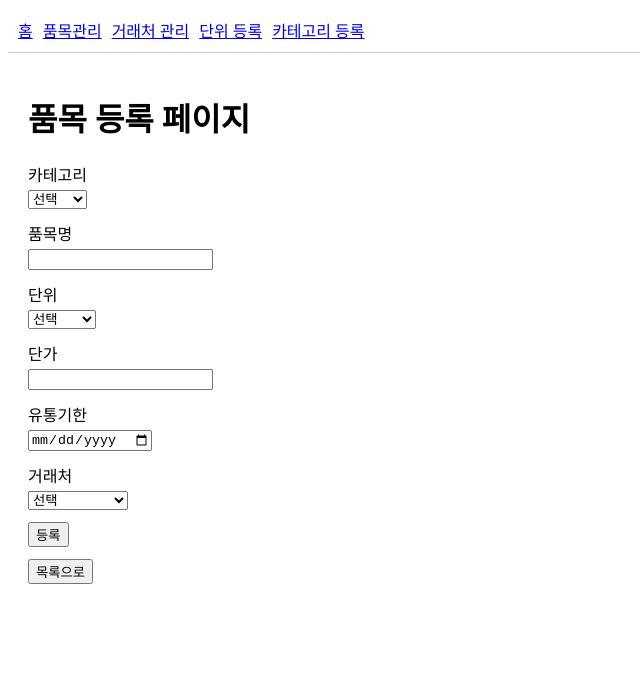
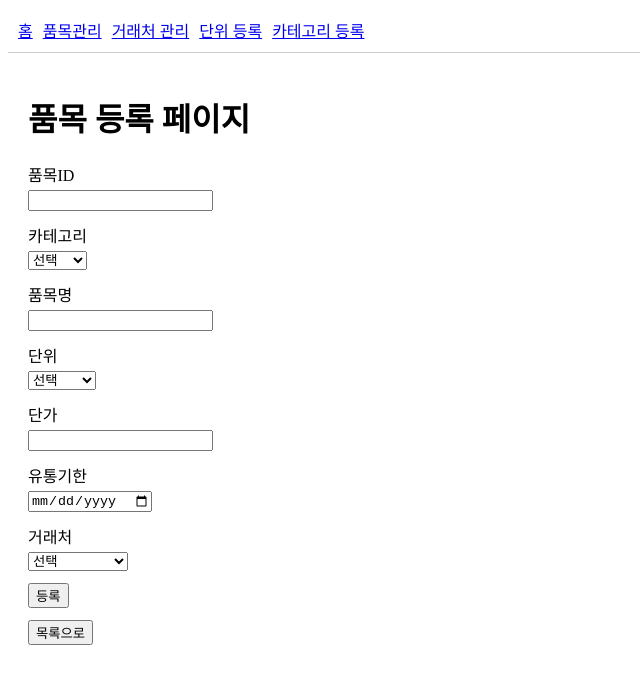
Before and after one commit to ERP-Masters/RamenERP_Front, a React (Vite) app in the folder ramenerp_front/: page /product/register in a window 1280 px wide. Shown: the top 684 px of the page, without its empty margins (0-640 px from the left). Built offline with nearby package versions, Linux system fonts and the light colour scheme.

Commit message:
feat:LKH api test

```diff
--- a/ramenerp_front/package.json
+++ b/ramenerp_front/package.json
@@ -16,9 +16,11 @@
   },
   "devDependencies": {
     "@eslint/js": "^9.36.0",
+    "@types/node": "^24.6.2",
     "@types/react": "^19.1.13",
     "@types/react-dom": "^19.1.9",
     "@types/react-router-dom": "^5.3.3",
+    "@vitejs/plugin-react": "^5.0.4",
     "@vitejs/plugin-react-swc": "^4.1.0",
     "eslint": "^9.36.0",
     "eslint-plugin-react-hooks": "^5.2.0",
--- a/ramenerp_front/src/pages/ItemRegisterForm.tsx
+++ b/ramenerp_front/src/pages/ItemRegisterForm.tsx
@@ -2,13 +2,13 @@
 import React, { useState } from "react";
 
 export interface ProductData {
-  item_id: String
+  item_id: string
   name: string;
-  category_id: string;
+  category_id: string; // 폼 상태는 string 유지
   vendor_id: string;
   unit_id: string;
-  unit_price: string;   // 폼 단계에선 문자열
-  expiry_date: string;  // yyyy-mm-dd
+  unit_price: string;  // 폼 단계에선 문자열
+  expiry_date: string; // yyyy-mm-dd
 }
 
 interface ItemRegisterFormProps {
@@ -37,7 +37,7 @@ const ItemRegisterForm: React.FC<ItemRegisterFormProps> = ({ onSubmit }) => {
     name: "",
     category_id: "",
     vendor_id: "",
-    unit_id: "",       // ← 변경
+    unit_id: "",
     unit_price: "",
     expiry_date: "",
   });
@@ -75,29 +75,67 @@ const ItemRegisterForm: React.FC<ItemRegisterFormProps> = ({ onSubmit }) => {
     e.preventDefault();
     set_error_message("");
 
-    // 트리밍
+    // ⚠️ 전송 테스트 목적: ID 필드를 전부 "1"로 강제
+    //    (원래 로직은 아래 주석 참고)
+    const forced_ids = {
+      category_id: "1",
+      unit_id: "1",
+      vendor_id: "1",
+    };
+
+    // 🔧 트리밍 + 강제 ID 반영
     const trimmed: ProductData = {
       ...form_data,
-      category_id: form_data.category_id.trim(),
+      ...forced_ids, // ← 여기서 카테고리/단위/거래처를 "1"로 덮어씀
+      item_id: form_data.item_id.trim(),
       name: form_data.name.trim(),
-      unit_id: form_data.unit_id.trim(),
       unit_price: form_data.unit_price.trim(),
       expiry_date: form_data.expiry_date.trim(),
-      vendor_id: form_data.vendor_id.trim(),
+      // category_id: form_data.category_id.trim(), // ← 원래 로직 (주석처리)
+      // unit_id: form_data.unit_id.trim(),         // ← 원래 로직 (주석처리)
+      // vendor_id: form_data.vendor_id.trim(),     // ← 원래 로직 (주석처리)
     };
 
+    // 상태에도 반영해 두면 유효성 검사에서 빈 값으로 걸리지 않음
     set_form_data(trimmed);
 
+    // ✅ 강제값이 반영된 상태로 유효성 검사
     if (!is_valid_form()) {
       set_error_message("필수 항목을 확인해주세요. (카테고리/품목명/단위/단가/거래처, 날짜 형식)");
       return;
     }
 
+    // ⚠️ 지금은 통신 확인만을 위해 onSubmit에 강제 ID가 들어간 payload를 전달
     onSubmit(trimmed);
+
+    /**
+     * 📌 참고: 실제 서버로 숫자를 보내려면(권장)
+     *  - 이 시점에서 문자열("1") → 숫자(1) 변환을 추가하고 fetch 하세요.
+     *  - 예)
+     *    const dto = {
+     *      ...trimmed,
+     *      category_id: Number(trimmed.category_id),
+     *      unit_id: Number(trimmed.unit_id),
+     *      vendor_id: Number(trimmed.vendor_id),
+     *      unit_price: Number(trimmed.unit_price),
+     *    };
+     *    await fetch("/api/products", { method: "POST", headers: { "Content-Type": "application/json" }, body: JSON.stringify(dto) });
+     */
   };
 
   return (
     <form onSubmit={handle_submit} noValidate>
+      <label htmlFor="item_id" style={label_style}>품목ID</label>
+      <input
+        id="item_id"
+        name="item_id"
+        type="text"
+        value={form_data.item_id}
+        onChange={handle_change}
+        style={input_style}
+        required
+      />
+
       <label htmlFor="category_id" style={label_style}>카테고리</label>
       <select
         id="category_id"
@@ -126,10 +164,10 @@ const ItemRegisterForm: React.FC<ItemRegisterFormProps> = ({ onSubmit }) => {
         required
       />
 
-      <label htmlFor="unit" style={label_style}>단위</label>
+      <label htmlFor="unit_id" style={label_style}>단위</label>
       <select
-        id="unit"
-        name="unit"
+        id="unit_id"
+        name="unit_id"
         value={form_data.unit_id}
         onChange={handle_change}
         style={input_style}
--- a/ramenerp_front/src/pages/ItemRegisterPage.tsx
+++ b/ramenerp_front/src/pages/ItemRegisterPage.tsx
@@ -9,20 +9,27 @@ interface CreateProductDto {
   category_id: number;
   vendor_id: number;
   unit_id: number;
-  unit_price: number;       // 서버로는 숫자 전송
-  expiry_date?: string;     // ISO(YYYY-MM-DD 또는 YYYY-MM-DDT00:00:00Z 등)
+  unit_price: number;   // @IsInt
+  expiry_date?: string; // "YYYY-MM-DD" 허용
 }
 
+const to_int = (value: string): number => {
+  const n = Number(value);
+  if (!Number.isFinite(n) || !Number.isInteger(n)) {
+    throw new Error("정수 필드에 잘못된 값이 있습니다.");
+  }
+  return n;
+};
+
 const to_create_dto = (data: ProductData): CreateProductDto => {
-  const unit_price_num = Number(data.unit_price);
-
   return {
     item_id: data.item_id.trim(),
     name: data.name.trim(),
-    category_id: Number(data.category_id),
-    vendor_id: Number(data.vendor_id),
-    unit_id: Number(data.unit_id),
-    unit_price: Number.isFinite(unit_price_num) ? unit_price_num : 0,
+    category_id: to_int(data.category_id),
+    vendor_id: to_int(data.vendor_id),
+    unit_id: to_int(data.unit_id),
+    unit_price: to_int(data.unit_price),
+    // IsDateString은 "YYYY-MM-DD"도 통과. 값 없으면 undefined로 생략.
     expiry_date: data.expiry_date?.trim() || undefined,
   };
 };
@@ -40,14 +47,17 @@ const ItemRegisterPage: React.FC = () => {
     try {
       const payload = to_create_dto(data);
 
-      const res = await fetch("http://10.209.222.98:3000/items", {
-        method: "POST",
-        headers: {
-          "Content-Type": "application/json",
-          Accept: "application/json",
-        },
-        body: JSON.stringify(payload),
-      });
+      // 개발 중 CORS 우회: Vite devServer proxy(/api -> 백엔드) 사용
+      const res = await fetch("/api/items", {
+  method: "POST",
+  headers: { "Content-Type": "application/json", Accept: "application/json" },
+  body: JSON.stringify(payload),
+});
+
+console.log("request to", res.url, "status", res.status);
+const raw = await res.text(); // 404면 서버 메시지가 여기에 있을 수 있음
+console.log("response body:", raw);
+
 
       if (!res.ok) {
         const err = await res.json().catch(() => ({}));
--- a/ramenerp_front/vite.config.ts
+++ b/ramenerp_front/vite.config.ts
@@ -1,7 +1,15 @@
-import { defineConfig } from 'vite'
-import react from '@vitejs/plugin-react-swc'
+import { defineConfig } from "vite";
+import react from "@vitejs/plugin-react";
 
-// https://vite.dev/config/
 export default defineConfig({
   plugins: [react()],
-})
+  server: {
+    proxy: {
+      "/api": {
+        target: "http://10.209.222.98:3000",
+        changeOrigin: true,
+        rewrite: (path) => path.replace(/^\/api/, ""),
+      },
+    },
+  },
+});
```
Also changed, not shown: 1 other file (tests, documents, lock files or other folders).
